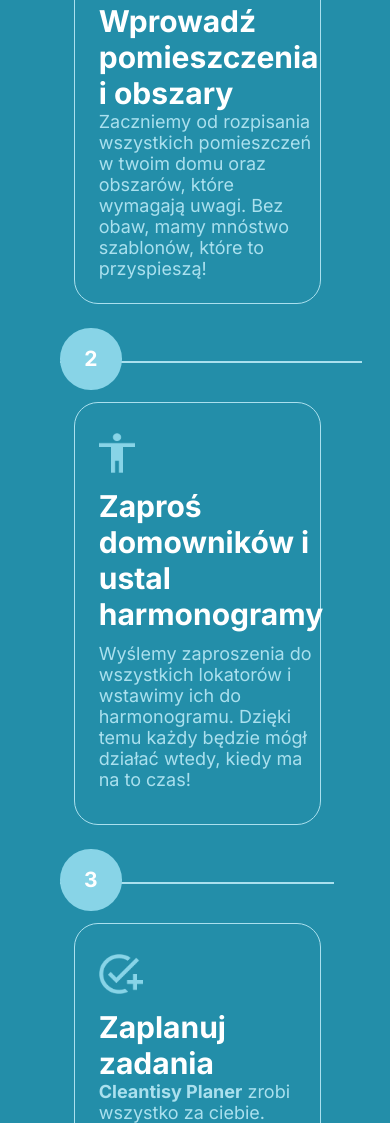
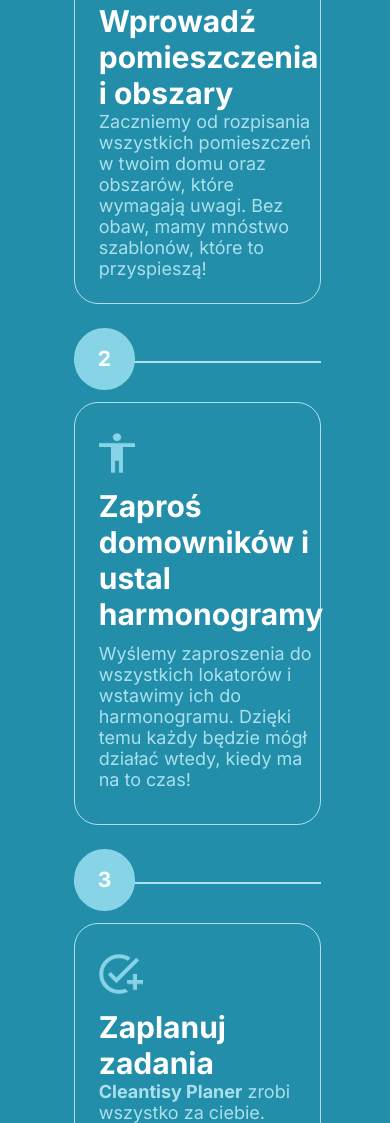
Before and after one commit to PawelSyrowy/BlazorApp4, a plain HTML site: page index.html in a window 390 px wide. Shown: the part 3688-4811 px from the top of the page. Drawn offline with Linux system fonts and the light colour scheme.

Commit message:
Kolejna podmianka

```diff
--- a/index.html
+++ b/index.html
@@ -170,8 +170,7 @@
                 <div class="circle-container">
                     <div class="box-circle-number">
                         <h3 class="circle-number">3</h3>
-                        <div class="circle-line background-color-whiteblue"
-                             style="width: 100%;"></div>
+                        <div class="circle-line background-color-whiteblue"></div>
                     </div>
                 </div>
                 <div class="card-meble">
--- a/visuals.css
+++ b/visuals.css
@@ -1,6 +1,7 @@
 .circle-container {
     padding-bottom: 1rem;
     width: 100%;
+    max-width: 550px;
     position: relative;
     text-align: center;
 }
@@ -24,12 +25,11 @@
     position: absolute;
     top: 45%;
     left: 0;
-    width: 110%;
+    width: 100%;
     height: 2px;
 }
 
 .horizontal-line {
-    width: auto;
     height: 0;
     border-top: 1px solid #9EA2A4;
     opacity: 1;
@@ -37,3 +37,11 @@
     margin-right: 1.8rem;
     margin-top: 0.5rem;
 }
+
+@media (max-width: 550px) {
+    .circle-container {
+        width: 90% !important;
+        margin-left: auto;
+        margin-right: auto;
+    }
+}
```
